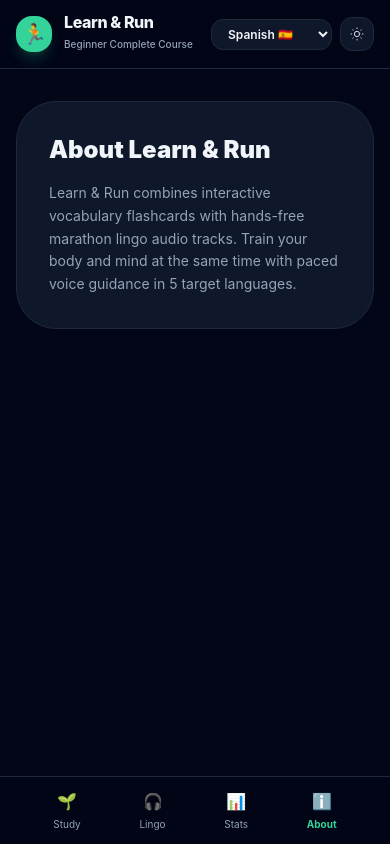
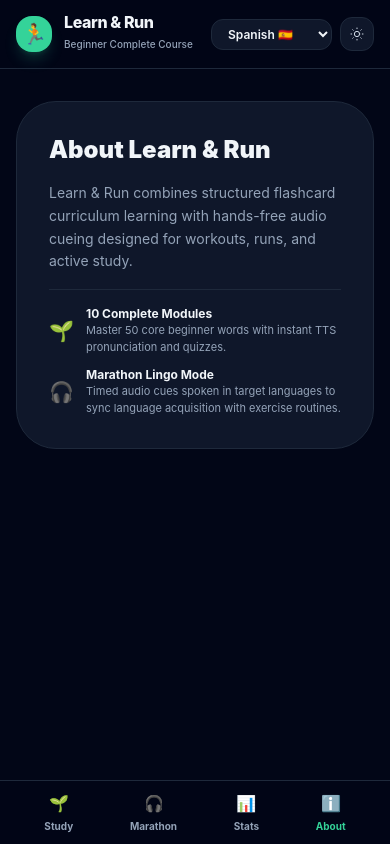
Before and after one commit to sahilmaddi/learn-and-run, a React (Vite) app: page / in a window 390 px wide. Both pictures are taken after a click on the button "ℹ️ About". Built offline with nearby package versions, Linux system fonts and the light colour scheme; the HTML template or start-up script is replaced by a standard one.

Commit message:
fix bugs

```diff
--- a/src/App.jsx
+++ b/src/App.jsx
@@ -56,12 +56,11 @@ const playSoundEffect = (type) => {
   }
 };
 
-// Fixed Web Speech API helper (handles async voice loading & stuck queues)
 const speakTextHelper = (text, langCode) => {
   if (!('speechSynthesis' in window)) return;
 
   try {
-    window.speechSynthesis.cancel(); // Flush hanging utterances
+    window.speechSynthesis.cancel();
 
     const utter = new SpeechSynthesisUtterance(text);
     utter.lang = langCode || 'es-ES';
@@ -618,54 +617,108 @@ export default function App() {
                   {isPlaying ? <IconPause className="h-10 w-10" /> : <IconPlay className="h-10 w-10 ml-1" />}
                 </button>
               </div>
-            </div>
-          </div>
-        )}
 
-        {/* DASHBOARD */}
-        {activeTab === 'dashboard' && (
-          <div className="space-y-6">
-            <h2 className="text-xl font-black">Performance Dashboard</h2>
-            <div className="grid grid-cols-1 sm:grid-cols-3 gap-4">
-              <div className={`p-6 rounded-3xl border ${isDark ? 'border-slate-800 bg-slate-900' : 'border-slate-200 bg-white'}`}>
-                <div className="text-3xl mb-2">🔥</div>
-                <div className="text-xs text-slate-400 font-semibold uppercase">Streak</div>
-                <div className="text-2xl font-black text-slate-100">{streak} Days</div>
-              </div>
-
-              <div className={`p-6 rounded-3xl border ${isDark ? 'border-slate-800 bg-slate-900' : 'border-slate-200 bg-white'}`}>
-                <div className="text-3xl mb-2">⚡</div>
-                <div className="text-xs text-slate-400 font-semibold uppercase">Total XP</div>
-                <div className="text-2xl font-black text-slate-100">{xp} XP</div>
-              </div>
-
-              <div className={`p-6 rounded-3xl border ${isDark ? 'border-slate-800 bg-slate-900' : 'border-slate-200 bg-white'}`}>
-                <div className="text-3xl mb-2">🎓</div>
-                <div className="text-xs text-slate-400 font-semibold uppercase">Completed</div>
-                <div className="text-2xl font-black text-slate-100">{completedModules.length} / 10</div>
+              {/* TRACK SELECTOR LIST */}
+              <div className="mt-8 pt-6 border-t border-slate-800 text-left space-y-3">
+                <h4 className="text-xs font-bold text-slate-400 uppercase tracking-wider">Audio Cues Queue</h4>
+                {runAudioTracks.map((tr, idx) => (
+                  <button
+                    key={tr.id}
+                    onClick={() => {
+                      setTrackIndex(idx);
+                      setTimeLeft(tr.duration);
+                      if (isPlaying) {
+                        const trackText = tr.target[selectedLang] || tr.target.spanish;
+                        speakTextHelper(trackText, currentLangObj.langCode);
+                      }
+                    }}
+                    className={`w-full p-3.5 rounded-2xl border text-left flex items-center justify-between transition ${idx === trackIndex ? 'border-emerald-500 bg-emerald-500/10' : 'border-slate-800 bg-slate-950/50 hover:border-slate-700'}`}
+                  >
+                    <div>
+                      <span className="text-[10px] font-bold text-emerald-400 uppercase block">Cue {idx + 1}</span>
+                      <p className="text-xs font-bold">{tr.target[selectedLang] || tr.target.spanish}</p>
+                    </div>
+                    <span className="text-xs text-slate-400 font-medium">{tr.duration}s</span>
+                  </button>
+                ))}
               </div>
             </div>
           </div>
         )}
 
-        {/* ABOUT */}
-        {activeTab === 'about' && (
-          <div className={`p-8 rounded-[2.5rem] border ${isDark ? 'border-slate-800 bg-slate-900' : 'border-slate-200 bg-white'} space-y-4`}>
-            <h2 className="text-2xl font-black">About Learn & Run</h2>
-            <p className="text-slate-400 text-sm leading-relaxed">
-              Learn & Run combines interactive vocabulary flashcards with hands-free marathon lingo audio tracks.
-              Train your body and mind at the same time with paced voice guidance in 5 target languages.
-            </p>
+        {/* DASHBOARD TAB */}
+        {activeTab === 'dashboard' && (
+          <div className="max-w-4xl mx-auto space-y-6">
+            <div className={`p-8 rounded-[2.5rem] border ${isDark ? 'border-slate-800 bg-slate-900' : 'border-slate-200 bg-white'}`}>
+              <h2 className="text-2xl font-black mb-6">Your Progress Overview</h2>
+
+              <div className="grid grid-cols-1 sm:grid-cols-3 gap-4 mb-8">
+                <div className="p-5 rounded-2xl bg-emerald-500/10 border border-emerald-500/20">
+                  <span className="text-xs text-emerald-400 font-bold uppercase tracking-wider block">Total XP</span>
+                  <p className="text-3xl font-black text-emerald-400 mt-1">{xp} XP</p>
+                </div>
+
+                <div className="p-5 rounded-2xl bg-amber-500/10 border border-amber-500/20">
+                  <span className="text-xs text-amber-400 font-bold uppercase tracking-wider block">Day Streak</span>
+                  <p className="text-3xl font-black text-amber-400 mt-1">{streak} Days 🔥</p>
+                </div>
+
+                <div className="p-5 rounded-2xl bg-blue-500/10 border border-blue-500/20">
+                  <span className="text-xs text-blue-400 font-bold uppercase tracking-wider block">Completed</span>
+                  <p className="text-3xl font-black text-blue-400 mt-1">{completedModules.length} / 10</p>
+                </div>
+              </div>
+
+              <h3 className="text-sm font-bold uppercase tracking-widest text-slate-400 mb-4">Module Completion Status</h3>
+              <div className="grid grid-cols-1 sm:grid-cols-2 gap-3">
+                {modulesData.map((m) => {
+                  const done = completedModules.includes(m.id);
+                  return (
+                    <div key={m.id} className={`p-4 rounded-xl border flex items-center justify-between ${done ? 'border-emerald-500/30 bg-emerald-500/5' : 'border-slate-800 bg-slate-950/40'}`}>
+                      <span className="text-xs font-bold text-slate-300">{m.title}</span>
+                      <span className={`text-xs font-bold ${done ? 'text-emerald-400' : 'text-slate-500'}`}>{done ? 'Completed ✓' : 'Incomplete'}</span>
+                    </div>
+                  );
+                })}
+              </div>
+            </div>
           </div>
         )}
 
+        {/* ABOUT TAB */}
+        {activeTab === 'about' && (
+          <div className="max-w-2xl mx-auto space-y-6">
+            <div className={`p-8 rounded-[2.5rem] border ${isDark ? 'border-slate-800 bg-slate-900' : 'border-slate-200 bg-white'}`}>
+              <h2 className="text-2xl font-black mb-4">About Learn & Run</h2>
+              <p className="text-sm text-slate-400 leading-relaxed mb-4">
+                Learn & Run combines structured flashcard curriculum learning with hands-free audio cueing designed for workouts, runs, and active study.
+              </p>
+              <div className="space-y-3 pt-4 border-t border-slate-800">
+                <div className="flex items-center gap-3">
+                  <span className="text-xl">🌱</span>
+                  <div>
+                    <h4 className="text-xs font-bold">10 Complete Modules</h4>
+                    <p className="text-[11px] text-slate-400">Master 50 core beginner words with instant TTS pronunciation and quizzes.</p>
+                  </div>
+                </div>
+                <div className="flex items-center gap-3">
+                  <span className="text-xl">🎧</span>
+                  <div>
+                    <h4 className="text-xs font-bold">Marathon Lingo Mode</h4>
+                    <p className="text-[11px] text-slate-400">Timed audio cues spoken in target languages to sync language acquisition with exercise routines.</p>
+                  </div>
+                </div>
+              </div>
+            </div>
+          </div>
+        )}
       </main>
 
       {/* MOBILE BOTTOM NAVIGATION */}
-      <nav className={`md:hidden fixed bottom-0 left-0 right-0 z-50 border-t ${isDark ? 'bg-slate-950/95 border-slate-800' : 'bg-white/95 border-slate-200'} px-6 py-3 flex justify-around`}>
+      <nav className={`md:hidden fixed bottom-0 left-0 right-0 border-t ${isDark ? 'bg-slate-950/90 border-slate-800' : 'bg-white/90 border-slate-200'} backdrop-blur-md px-4 py-2.5 flex items-center justify-around z-50`}>
         {[
           { id: 'learn', label: 'Study', icon: '🌱' },
-          { id: 'run', label: 'Lingo', icon: '🎧' },
+          { id: 'run', label: 'Marathon', icon: '🎧' },
           { id: 'dashboard', label: 'Stats', icon: '📊' },
           { id: 'about', label: 'About', icon: 'ℹ️' }
         ].map(tab => (
@@ -676,10 +729,10 @@ export default function App() {
               setIsPlaying(false);
               setActiveTab(tab.id);
             }}
-            className={`flex flex-col items-center gap-1 ${activeTab === tab.id ? 'text-emerald-400 font-bold' : 'text-slate-400'}`}
+            className={`flex flex-col items-center gap-1 text-[10px] font-bold ${activeTab === tab.id ? 'text-emerald-400' : 'text-slate-400'}`}
           >
             <span className="text-base">{tab.icon}</span>
-            <span className="text-[10px]">{tab.label}</span>
+            {tab.label}
           </button>
         ))}
       </nav>
```
